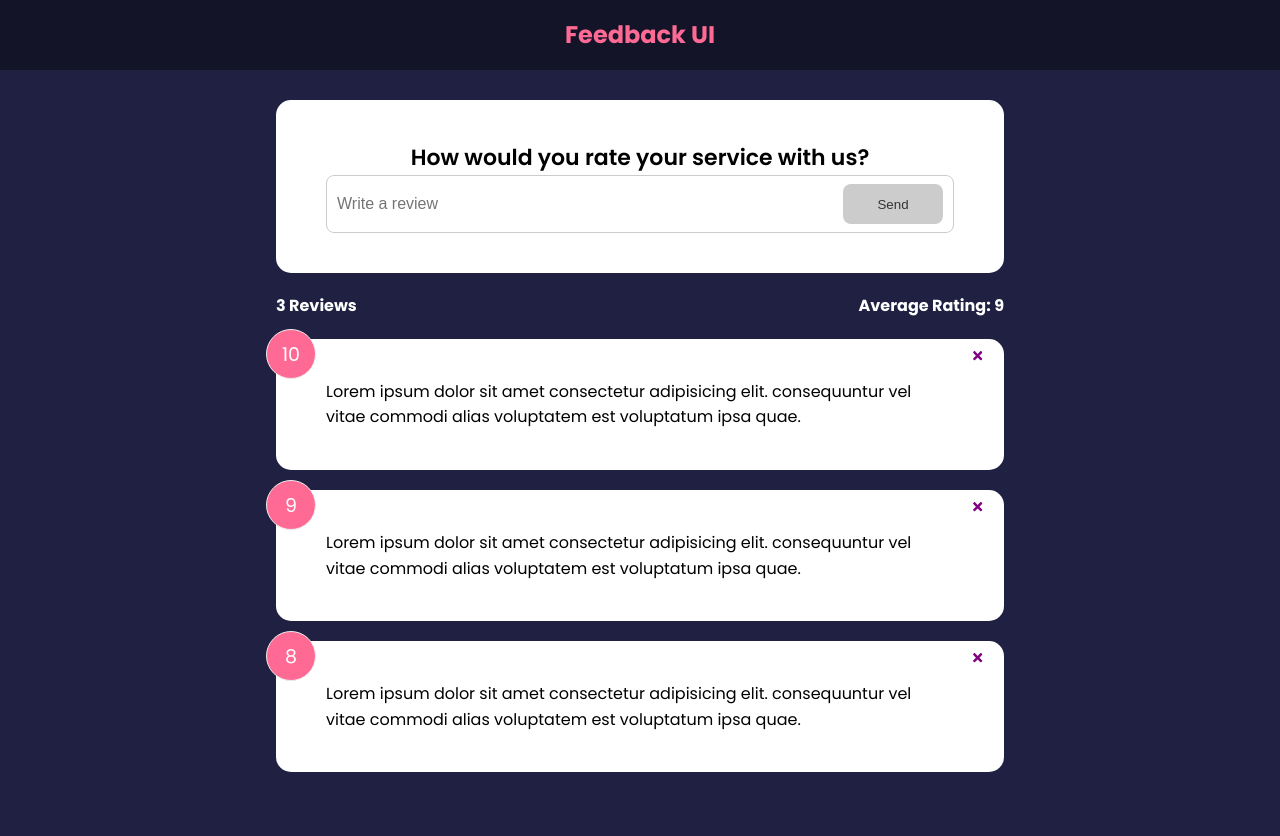
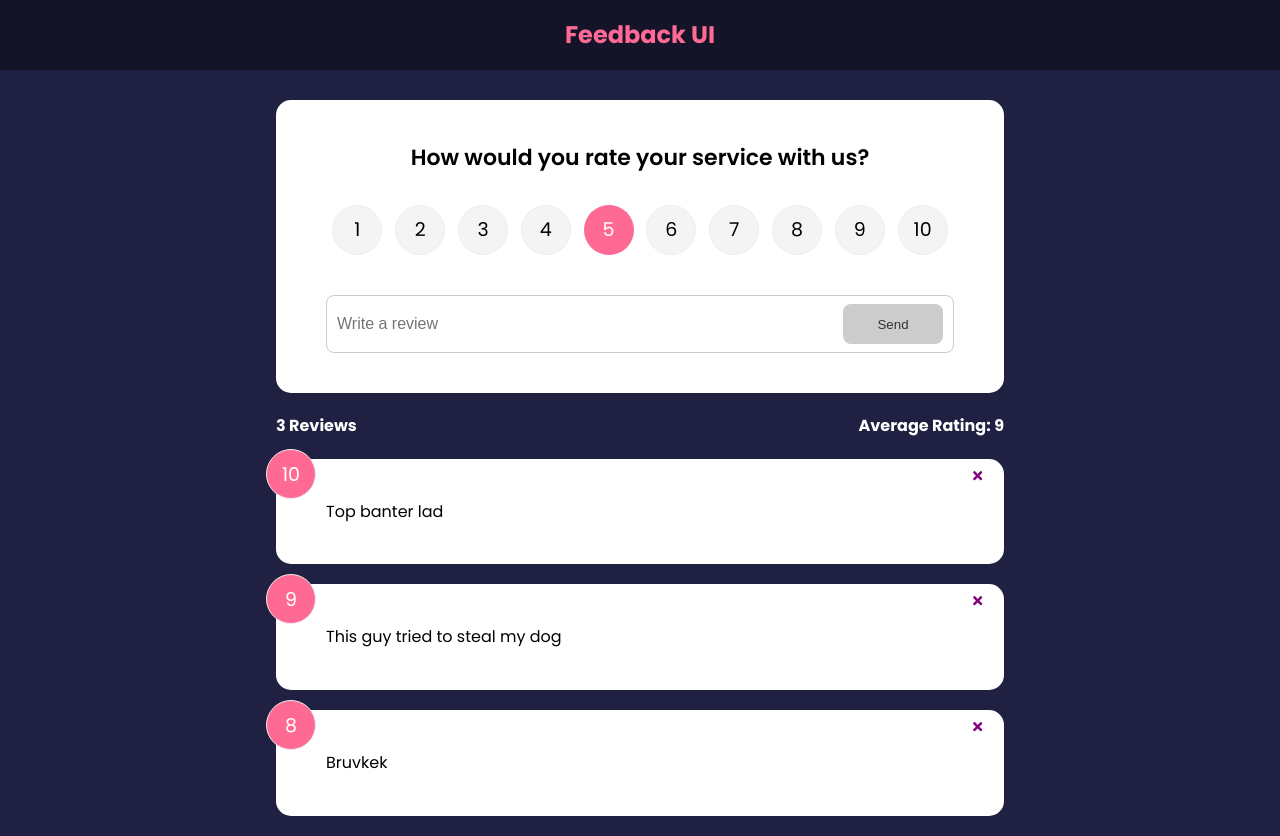
Before and after one commit to roy-hendry/feedback-app, a React (Create React App) app: page / in a window 1280 px wide. Before the commit the page ends 800 px from the top, so only its background shows below. Built offline with nearby package versions, Linux system fonts and the light colour scheme.

Commit message:
Rating select component

```diff
--- a/src/components/FeedbackForm.jsx
+++ b/src/components/FeedbackForm.jsx
@@ -1,10 +1,12 @@
 import {useState} from "react"
+import RatingSelect from "./RatingSelect"
 import Card from "./shared/Card"
 import Button from "./shared/Button"
 
 function FeedbackForm() {
-    //making our functions to change states
+    //making our constants to change states
     const[text, setText] = useState("")
+    const[rating, setRating] = useState(10)
     const[btnDisabled, setBtnDisabled] = useState(true)
     const[message, setMessage] = useState("")
 
@@ -28,7 +30,9 @@
     <Card>
         <form>
             <h2>How would you rate your service with us?</h2>
-            {/* @todo - rating select component */}
+            {/*The value passed into rating select will dictate
+            what rating is given, note the formatting*/}
+            <RatingSelect  select={(rating) => setRating(rating)}/>
             <div className="input-group">
                 <input onChange={handleTextChange}
                 type="text"
--- /dev/null
+++ b/src/components/RatingSelect.jsx
@@ -0,0 +1,131 @@
+import {useState} from "react"
+
+function RatingSelect({select}) {
+    const [selected, setSelected] = useState(5)
+
+    const handleChange = (e) => {
+        //set the currently selected event value to be the
+        //selected value
+        setSelected(+e.currentTarget.value);
+        select(+e.currentTarget.value)
+    }
+
+  return (
+    //Big ass section to create numbers 1-10 for rating the
+    //service
+    <ul className='rating'>
+    <li>
+      <input
+        type='radio'
+        id='num1'
+        name='rating'
+        value='1'
+        onChange={handleChange}
+        checked={selected === 1}
+      />
+      <label htmlFor='num1'>1</label>
+    </li>
+    <li>
+      <input
+        type='radio'
+        id='num2'
+        name='rating'
+        value='2'
+        onChange={handleChange}
+        checked={selected === 2}
+      />
+      <label htmlFor='num2'>2</label>
+    </li>
+    <li>
+      <input
+        type='radio'
+        id='num3'
+        name='rating'
+        value='3'
+        onChange={handleChange}
+        checked={selected === 3}
+      />
+      <label htmlFor='num3'>3</label>
+    </li>
+    <li>
+      <input
+        type='radio'
+        id='num4'
+        name='rating'
+        value='4'
+        onChange={handleChange}
+        checked={selected === 4}
+      />
+      <label htmlFor='num4'>4</label>
+    </li>
+    <li>
+      <input
+        type='radio'
+        id='num5'
+        name='rating'
+        value='5'
+        onChange={handleChange}
+        checked={selected === 5}
+      />
+      <label htmlFor='num5'>5</label>
+    </li>
+    <li>
+      <input
+        type='radio'
+        id='num6'
+        name='rating'
+        value='6'
+        onChange={handleChange}
+        checked={selected === 6}
+      />
+      <label htmlFor='num6'>6</label>
+    </li>
+    <li>
+      <input
+        type='radio'
+        id='num7'
+        name='rating'
+        value='7'
+        onChange={handleChange}
+        checked={selected === 7}
+      />
+      <label htmlFor='num7'>7</label>
+    </li>
+    <li>
+      <input
+        type='radio'
+        id='num8'
+        name='rating'
+        value='8'
+        onChange={handleChange}
+        checked={selected === 8}
+      />
+      <label htmlFor='num8'>8</label>
+    </li>
+    <li>
+      <input
+        type='radio'
+        id='num9'
+        name='rating'
+        value='9'
+        onChange={handleChange}
+        checked={selected === 9}
+      />
+      <label htmlFor='num9'>9</label>
+    </li>
+    <li>
+      <input
+        type='radio'
+        id='num10'
+        name='rating'
+        value='10'
+        onChange={handleChange}
+        checked={selected === 10}
+      />
+      <label htmlFor='num10'>10</label>
+    </li>
+  </ul>
+  )
+}
+
+export default RatingSelect
--- a/src/data/FeedbackData.js
+++ b/src/data/FeedbackData.js
@@ -2,17 +2,17 @@
   {
     id: 1,
     rating: 10,
-    text: "Lorem ipsum dolor sit amet consectetur adipisicing elit. consequuntur vel vitae commodi alias voluptatem est voluptatum ipsa quae.",
+    text: "Top banter lad",
   },
   {
     id: 2,
     rating: 9,
-    text: "Lorem ipsum dolor sit amet consectetur adipisicing elit. consequuntur vel vitae commodi alias voluptatem est voluptatum ipsa quae.",
+    text: "This guy tried to steal my dog",
   },
   {
     id: 3,
     rating: 8,
-    text: "Lorem ipsum dolor sit amet consectetur adipisicing elit. consequuntur vel vitae commodi alias voluptatem est voluptatum ipsa quae.",
+    text: "Bruvkek",
   },
 ];
 
```
